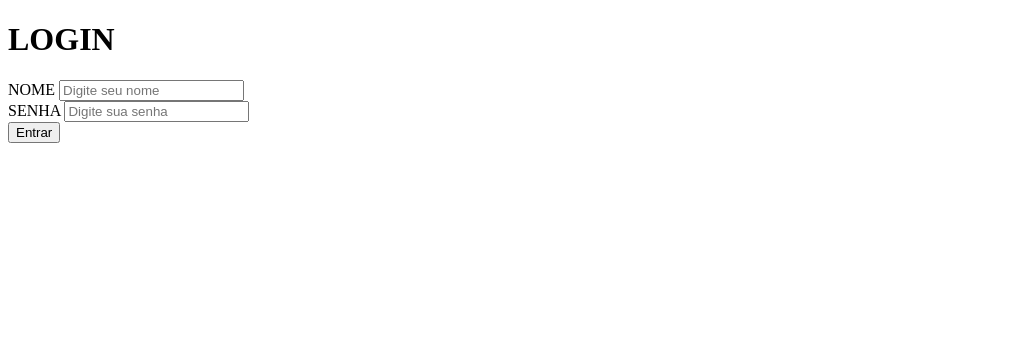
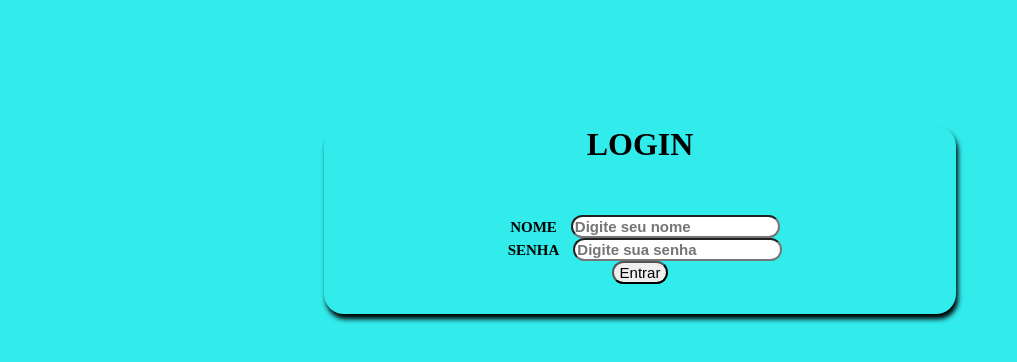
Before and after one commit to Rithiellybecker/Meu-site-com-python, a Flask app: template site com python/template/login.html in a window 1280 px wide. Shown: the top 362 px of the page, without its empty margins (0-1017 px from the left). Run offline with Flask 3, Linux system fonts and the light colour scheme; the template is opened without the code that fills it, so the values that code supplies are empty.

Commit message:
Adicionando um pouco de estilo com css básico

```diff
--- /dev/null
+++ b/site com python/template/home.css
@@ -0,0 +1,53 @@
+body{
+    background-color: rgb(50, 235, 235);
+}
+
+/*centralizar o botão*/
+div#form_fundo{
+    background-color: rgb(50, 235, 235);
+    margin: 10% 25% 25% 25%;
+    text-align: center;
+    border-radius: 20px;
+    font-weight: bold;
+    box-shadow: 2px 5px 5px black;
+}
+
+div#form_frente{
+    /*background-color: aquamarine;*/
+    margin: 5px;
+    text-align: center;
+    border-radius: 20px;
+    font-weight: bold;
+    padding: 30px;
+}
+
+/*centralizar tudo*/
+label{
+    font-size: 15px;
+    font-weight: bold;
+    border-radius: 10px;
+    padding: 10px;
+}
+
+input{
+    border-radius: 20px;
+    font-size: 15px;
+    font-weight: bold;
+}
+
+input:focus{
+background-color: aquamarine;
+
+}
+
+button{
+    border-radius: 20px;
+    font-size: 15px;
+}
+
+button:hover{
+    background-color: #d3d3d3;
+    color: black;
+    font-size: 20px;
+    cursor: pointer;
+}
--- a/site com python/template/login.html
+++ b/site com python/template/login.html
@@ -1,23 +1,23 @@
 <!DOCTYPE html>
-<html lang="pt=br">
+<html lang="pt-br">
 
 <head>
     <meta charset="UTF-8">
     <meta name="viewport" content="width=device-width, initial-scale=1.0">
     <title>Home</title>
-    <link rel="stylesheet" href="/static/css/home.css">
+    <link rel="stylesheet" href="home.css"><!--organizar os arquivos na pasta static Ex: arquivos css que esta funcionando temporariamente na pasta template-->
 </head>
 
 <body>
-    <div id="form_fundo">
+    <div id="form_fundo" class="form_fundo">
         <h1>LOGIN</h1>
-        <div id="form_frente">
+        <div id="form_frente" class="form_frente">
             <form action="/login" id="login" method="post">
                 <label for="nome">NOME</label>
                 <input type="text" name="nome" id="nome" required placeholder="Digite seu nome"><br>
-                <label for="senha" id="senha">SENHA</label>
+                <label for="senha">SENHA</label>
                 <input type="password" name="senha" id="senha" required placeholder="Digite sua senha"><br>
-                <button type="submit" id="btn_login">
+                <button type="submit" id="btn_login" class="btn_login">
                     <span></span>
                     <span></span>
                     <span></span>
```
